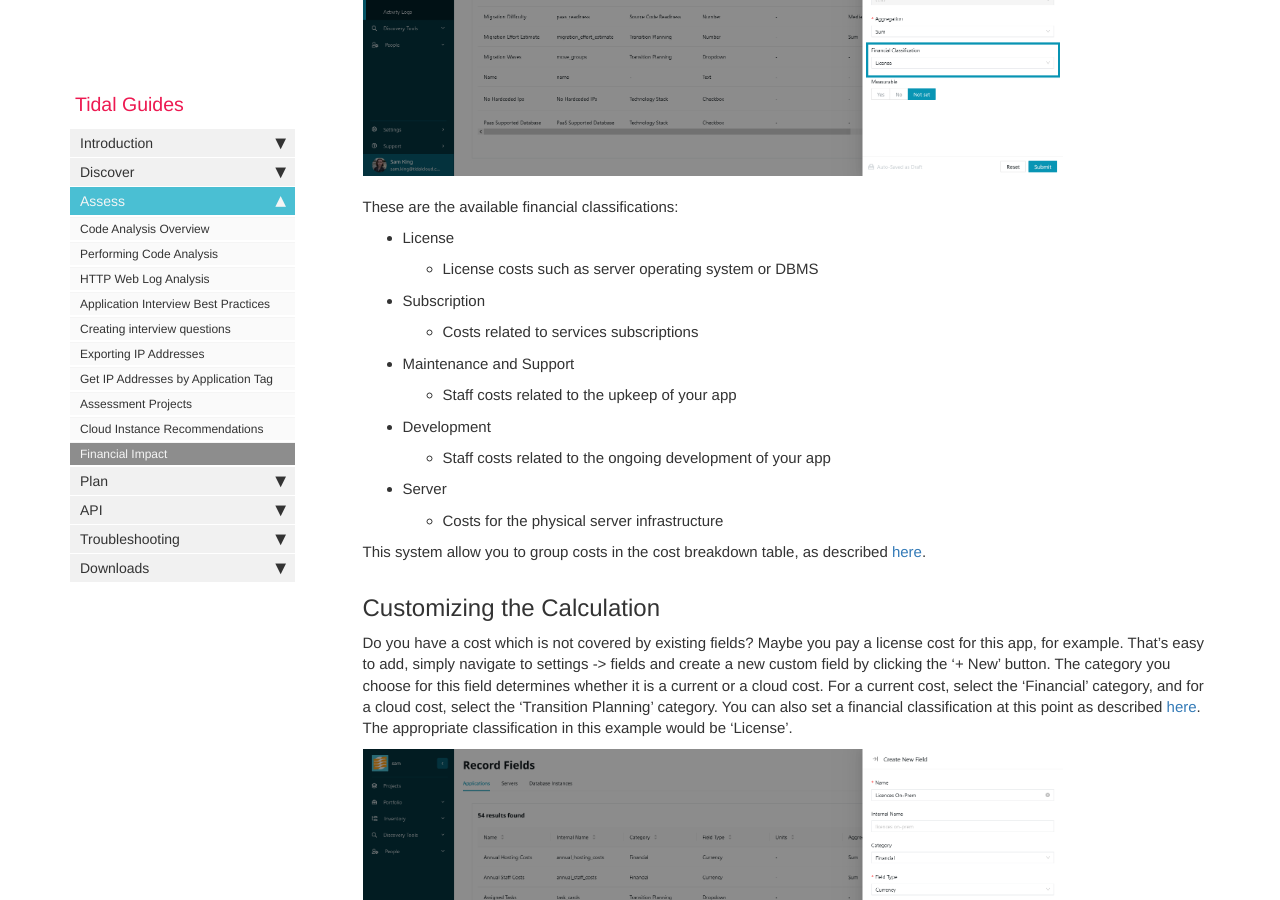
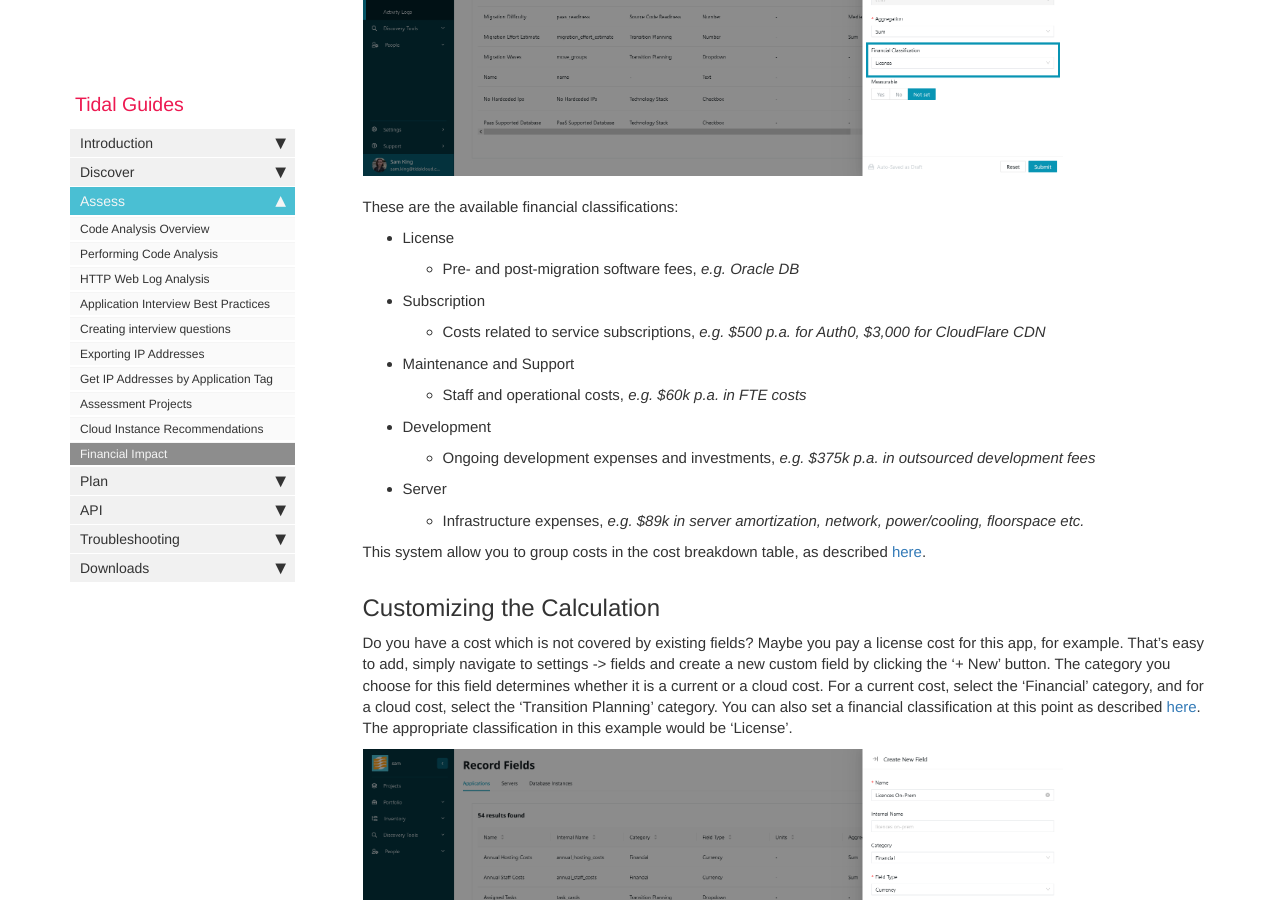
Before and after one commit to tidalmigrations/tidalmigrations.github.io, a Jekyll site: the page built from pages/user guides/financial_impact.md, in a window 1280 px wide and 900 px high, scrolled down 3040 px. Built offline with Jekyll 4.4.1, drawn with Linux system fonts in a browser that asks for light colours; nearby versions of some CDN libraries; comment, search, counter and statistics services are not loaded.

Commit message:
Updated financial classification definitions with examples

```diff
--- a/pages/user guides/financial_impact.md
+++ b/pages/user guides/financial_impact.md
@@ -52,19 +52,19 @@ When creating a custom field where the category is 'Financial' or 'Transition Pl
 These are the available financial classifications:
 
 - License
-  - License costs such as server operating system or DBMS
+  - Pre- and post-migration software fees, _e.g. Oracle DB_
 
 - Subscription
-  - Costs related to services subscriptions
+  - Costs related to service subscriptions, _e.g. $500 p.a. for Auth0, $3,000 for CloudFlare CDN_
 
 - Maintenance and Support
-  - Staff costs related to the upkeep of your app
+  - Staff and operational costs, _e.g. $60k p.a. in FTE costs_
 
 - Development
-  - Staff costs related to the ongoing development of your app
+  - Ongoing development expenses and investments, _e.g. $375k p.a. in outsourced development fees_
 
 - Server
-  - Costs for the physical server infrastructure
+  - Infrastructure expenses, _e.g. $89k in server amortization, network, power/cooling, floorspace etc._
 
 This system allow you to group costs in the cost breakdown table, as described [here](#customizing-the-application-cost-breakdown).
 
```
